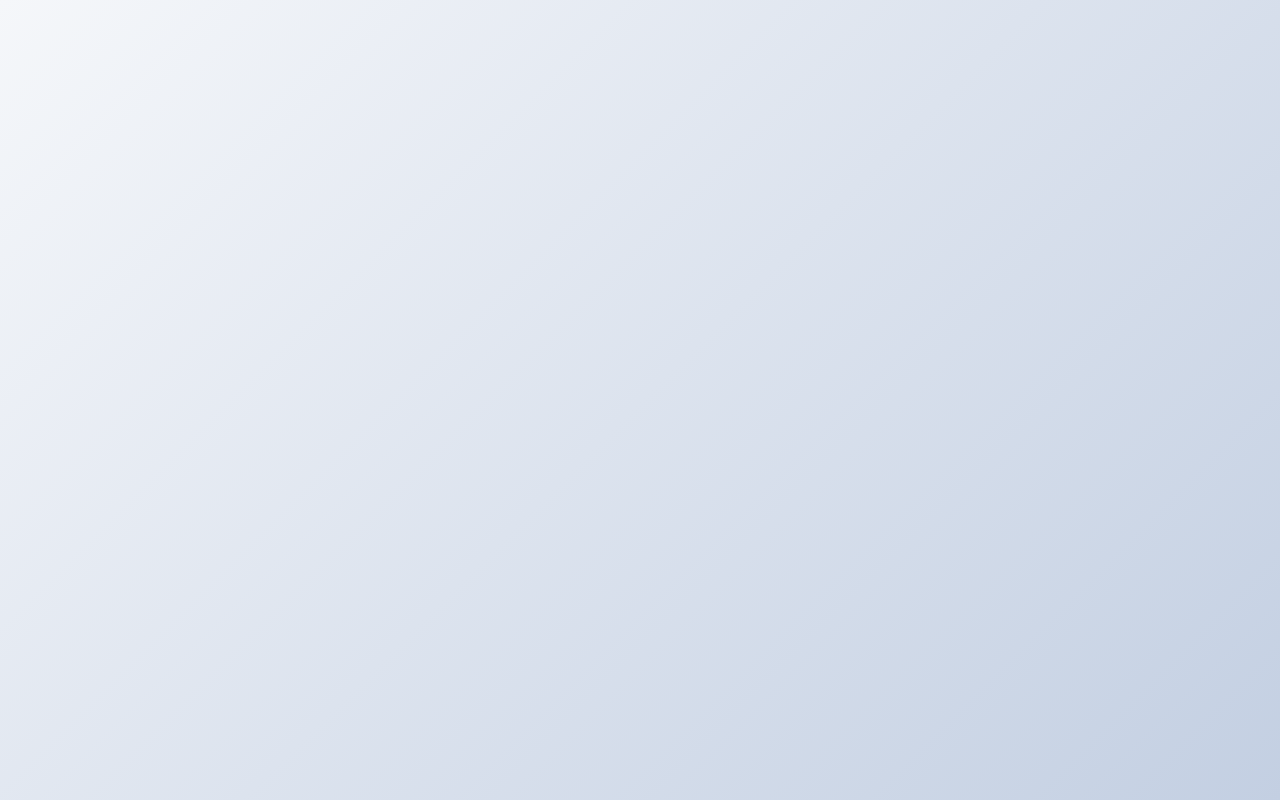
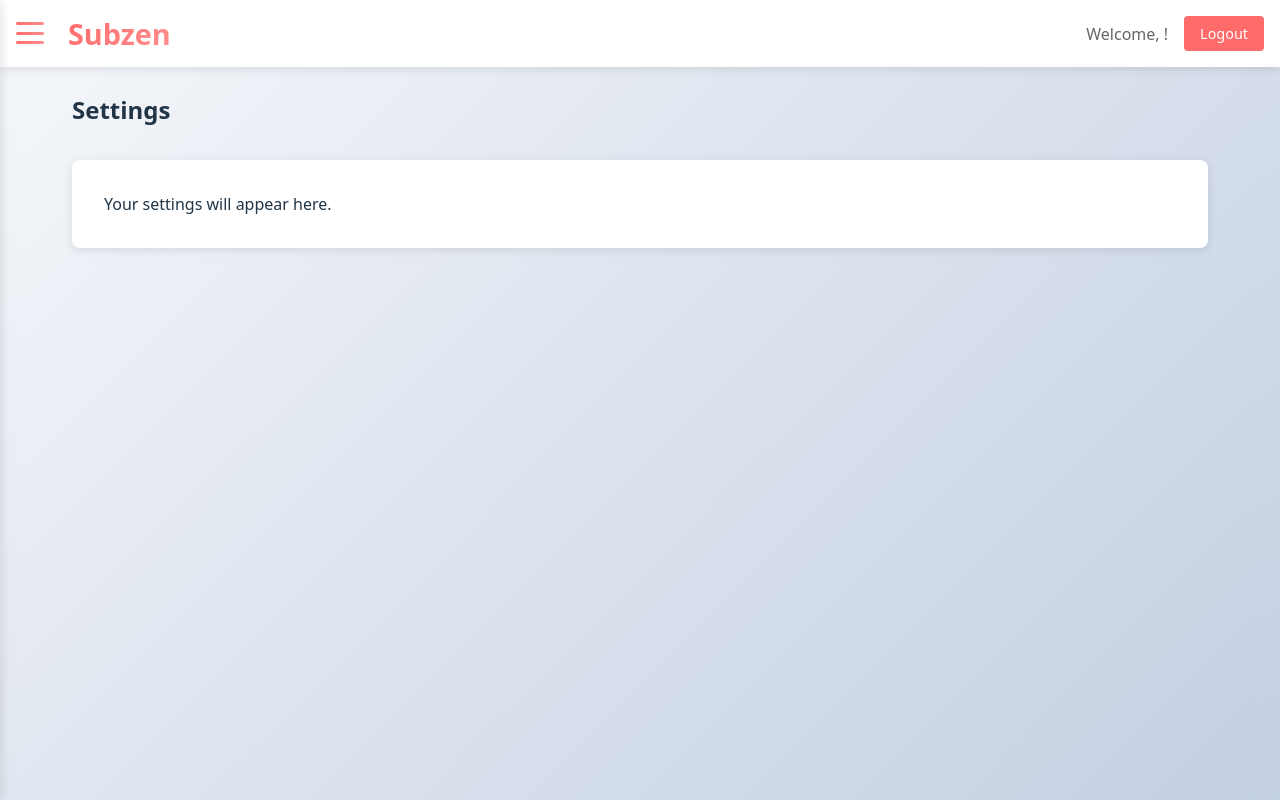
Before and after one commit to Megh-a-na/Subzen, a React (Vite) app: page /settings in a window 1280 px wide. Before the commit this address had no page. Built offline with nearby package versions, Linux system fonts and the light colour scheme.

Commit message:
routing of all the pages in the sidebar

```diff
--- a/src/App.jsx
+++ b/src/App.jsx
@@ -3,6 +3,9 @@ import Home from './components/Home';
 import Login from './components/Login';
 import Signup from './components/Signup';
 import Dashboard from './components/Dashboard';
+import Subscriptions from './components/Subscriptions';
+import Profile from './components/Profile';
+import Settings from './components/Settings';
 import './App.css';
 
 function App() {
@@ -14,6 +17,9 @@ function App() {
           <Route path="/login" element={<Login />} />
           <Route path="/signup" element={<Signup />} />
           <Route path="/dashboard" element={<Dashboard />} />
+          <Route path="/subscriptions" element={<Subscriptions />} />
+          <Route path="/profile" element={<Profile />} />
+          <Route path="/settings" element={<Settings />} />
         </Routes>
       </div>
     </Router>
--- a/src/components/Dashboard.jsx
+++ b/src/components/Dashboard.jsx
@@ -1,55 +1,13 @@
-import { useEffect, useState } from 'react';
-import { Link, useNavigate } from 'react-router-dom';
-import '../styles/Dashboard.css';
+import Layout from './Layout';
 
 function Dashboard() {
-  const navigate = useNavigate();
-  const [user, setUser] = useState(null);
-
-  useEffect(() => {
-    // Get user info from session storage
-    const userData = sessionStorage.getItem('user');
-    if (!userData) {
-      // If no user data, redirect to login
-      navigate('/login');
-      return;
-    }
-
-    try {
-      setUser(JSON.parse(userData));
-    } catch (error) {
-      console.error('Error parsing user data', error);
-      navigate('/login');
-    }
-  }, [navigate]);
-
-  const handleLogout = () => {
-    // Clear user data and redirect to login
-    sessionStorage.removeItem('user');
-    navigate('/');
-  };
-
-  if (!user) {
-    return <div className="loading">Loading...</div>;
-  }
-
   return (
-    <div className="dashboard-container">
-      <header className="dashboard-header">
-        <h1>Subzen Dashboard</h1>
-        <div className="user-info">
-          <span>Welcome, {user.username}!</span>
-          <button className="logout-button" onClick={handleLogout}>
-            Logout
-          </button>
-        </div>
-      </header>
-
-      <main className="dashboard-content">
+    <Layout>
+      <div className="dashboard-content">
         <div className="welcome-message">
           <h2>Welcome to Subzen</h2>
           <p>The ultimate subscription tracker</p>
-          <p>Track and manage all your subscriptions in one place.</p>
+          <p>Manage and track all your subscriptions at one place</p>
         </div>
 
         <div className="subscription-summary">
@@ -59,8 +17,8 @@ function Dashboard() {
             Add Your First Subscription
           </button>
         </div>
-      </main>
-    </div>
+      </div>
+    </Layout>
   );
 }
 
--- /dev/null
+++ b/src/components/Layout.jsx
@@ -0,0 +1,86 @@
+import { useState } from 'react';
+import { Link, useNavigate } from 'react-router-dom';
+import '../styles/Dashboard.css';
+
+function Layout({ children }) {
+  const navigate = useNavigate();
+  const [isSidebarOpen, setSidebarOpen] = useState(false);
+  const user = JSON.parse(sessionStorage.getItem('user'));
+
+  const handleLogout = () => {
+    sessionStorage.removeItem('user');
+    navigate('/');
+  };
+
+  const toggleSidebar = () => {
+    setSidebarOpen(!isSidebarOpen);
+  };
+
+  return (
+    <div className="dashboard-container">
+      {/* Overlay */}
+      {isSidebarOpen && (
+        <div className="overlay" onClick={() => setSidebarOpen(false)}></div>
+      )}
+
+      {/* Sidebar */}
+      <div className={`sidebar ${isSidebarOpen ? 'open' : ''}`}>
+        <div className="sidebar-header">
+          <h3>Menu</h3>
+        </div>
+        <nav className="sidebar-nav">
+          <ul>
+            <li>
+              <Link to="/dashboard" onClick={() => setSidebarOpen(false)}>
+                Dashboard
+              </Link>
+            </li>
+            <li>
+              <Link to="/subscriptions" onClick={() => setSidebarOpen(false)}>
+                My Subscriptions
+              </Link>
+            </li>
+            <li>
+              <Link to="/profile" onClick={() => setSidebarOpen(false)}>
+                Profile
+              </Link>
+            </li>
+            <li>
+              <Link to="/settings" onClick={() => setSidebarOpen(false)}>
+                Settings
+              </Link>
+            </li>
+          </ul>
+        </nav>
+      </div>
+
+      {/* Header */}
+      <header className="dashboard-header">
+        <div className="header-left">
+          <button
+            className={`hamburger-menu ${isSidebarOpen ? 'active' : ''}`}
+            onClick={toggleSidebar}
+          >
+            <span></span>
+            <span></span>
+            <span></span>
+          </button>
+          <h1>Subzen</h1>
+        </div>
+        <div className="user-info">
+          <span>Welcome, {user?.username}!</span>
+          <button className="logout-button" onClick={handleLogout}>
+            Logout
+          </button>
+        </div>
+      </header>
+
+      {/* Main Content */}
+      <main className="main-content">
+        {children}
+      </main>
+    </div>
+  );
+}
+
+export default Layout;
--- /dev/null
+++ b/src/components/Profile.jsx
@@ -0,0 +1,16 @@
+import Layout from './Layout';
+
+function Profile() {
+  return (
+    <Layout>
+      <div className="page-content">
+        <h2>Profile</h2>
+        <div className="content">
+          <p>Your profile information will appear here.</p>
+        </div>
+      </div>
+    </Layout>
+  );
+}
+
+export default Profile;
--- /dev/null
+++ b/src/components/Settings.jsx
@@ -0,0 +1,16 @@
+import Layout from './Layout';
+
+function Settings() {
+  return (
+    <Layout>
+      <div className="page-content">
+        <h2>Settings</h2>
+        <div className="content">
+          <p>Your settings will appear here.</p>
+        </div>
+      </div>
+    </Layout>
+  );
+}
+
+export default Settings;
--- /dev/null
+++ b/src/components/Subscriptions.jsx
@@ -0,0 +1,16 @@
+import Layout from './Layout';
+
+function Subscriptions() {
+  return (
+    <Layout>
+      <div className="page-content">
+        <h2>My Subscriptions</h2>
+        <div className="content">
+          <p>Your subscriptions will appear here.</p>
+        </div>
+      </div>
+    </Layout>
+  );
+}
+
+export default Subscriptions;
--- a/src/styles/Dashboard.css
+++ b/src/styles/Dashboard.css
@@ -56,8 +56,8 @@
 }
 
 .dashboard-content {
-  max-width: 1200px;
-  margin: 6rem auto 2rem;
+  max-width: 1800px;
+  margin: 20px auto 40px;
   padding: 0 2rem;
 }
 
@@ -65,9 +65,10 @@
   background-color: white;
   border-radius: 8px;
   padding: 2rem;
-  margin-bottom: 2rem;
+  margin-bottom: 20px;
   box-shadow: 0 4px 10px rgba(0, 0, 0, 0.1);
   text-align: center;
+  width: 100%;
 }
 
 .welcome-message h2 {
@@ -86,8 +87,10 @@
   background-color: white;
   border-radius: 8px;
   padding: 2rem;
+  margin-top: 20px;
   box-shadow: 0 4px 10px rgba(0, 0, 0, 0.1);
   text-align: center;
+  width: 100%;
 }
 
 .subscription-summary h3 {
@@ -121,3 +124,168 @@
   font-size: 1.5rem;
   color: #666;
 }
+
+/* Hamburger Menu Button */
+.hamburger-menu {
+  display: flex;
+  flex-direction: column;
+  justify-content: space-between;
+  width: 28px;
+  height: 22px;
+  background: none;
+  border: none;
+  cursor: pointer;
+  padding: 0;
+  margin-right: 24px;
+  transition: all 0.3s ease;
+  position: relative;
+}
+
+.hamburger-menu span {
+  display: block;
+  width: 100%;
+  height: 3px;
+  background: linear-gradient(135deg, #ff6b6b 0%, #ff8e8e 100%);
+  border-radius: 3px;
+  transition: all 0.3s ease;
+}
+
+.hamburger-menu:hover span {
+  background: linear-gradient(135deg, #ff5252 0%, #ff7070 100%);
+}
+
+/* Animation for hamburger menu when sidebar is open */
+.hamburger-menu.active span:nth-child(1) {
+  transform: translateY(9px) rotate(45deg);
+}
+
+.hamburger-menu.active span:nth-child(2) {
+  opacity: 0;
+}
+
+.hamburger-menu.active span:nth-child(3) {
+  transform: translateY(-9px) rotate(-45deg);
+}
+
+/* Add subtle hover effect */
+.hamburger-menu:hover {
+  transform: scale(1.05);
+}
+
+.header-left {
+  display: flex;
+  align-items: center;
+}
+
+/* Sidebar */
+.sidebar {
+  position: fixed;
+  top: 0;
+  left: -280px;
+  width: 280px;
+  height: 100vh;
+  background-color: white;
+  box-shadow: 2px 0 10px rgba(0, 0, 0, 0.1);
+  transition: left 0.3s ease;
+  z-index: 1001;
+}
+
+.sidebar.open {
+  left: 0;
+}
+
+.sidebar-header {
+  padding: 20px;
+  border-bottom: 1px solid #eee;
+}
+
+.sidebar-nav ul {
+  list-style: none;
+  padding: 0;
+  margin: 0;
+}
+
+.sidebar-nav li a {
+  display: block;
+  padding: 15px 20px;
+  color: #333;
+  text-decoration: none;
+  transition: background-color 0.3s;
+}
+
+.sidebar-nav li a:hover {
+  background-color: #f5f5f5;
+}
+
+/* Overlay */
+.overlay {
+  position: fixed;
+  top: 0;
+  left: 0;
+  width: 100%;
+  height: 100%;
+  background-color: rgba(0, 0, 0, 0.5);
+  z-index: 1000;
+  transition: opacity 0.3s ease;
+}
+
+/* Adjust header for hamburger menu */
+.dashboard-header {
+  padding: 1rem;
+}
+
+/* Make sure the header is above the overlay but below the sidebar */
+.dashboard-header {
+  z-index: 999;
+}
+
+/* Add these styles to your existing Dashboard.css */
+
+.page-container {
+  padding-top: 70px; /* To account for the fixed header */
+  min-height: 100vh;
+  background: linear-gradient(135deg, #f5f7fa 0%, #c3cfe2 100%);
+}
+
+.content {
+  max-width: 1200px;
+  margin: 2rem auto;
+  padding: 2rem;
+  background: white;
+  border-radius: 8px;
+  box-shadow: 0 2px 10px rgba(0, 0, 0, 0.1);
+}
+
+.sidebar-nav a {
+  color: #333;
+  text-decoration: none;
+  display: block;
+  padding: 15px 20px;
+  transition: all 0.3s ease;
+}
+
+.sidebar-nav a:hover {
+  background-color: #f5f5f5;
+  color: #ff6b6b;
+}
+
+.sidebar-nav a.active {
+  background-color: #fff1f1;
+  color: #ff6b6b;
+}
+
+.main-content {
+  padding-top: 60px;
+  min-height: calc(100vh - 60px);
+}
+
+.page-content {
+  max-width: 1200px;
+  margin: 2rem auto;
+  padding: 0 2rem;
+}
+
+/* For any other boxes that might be added later */
+.content-box {
+  margin-bottom: 40px;
+}
```
